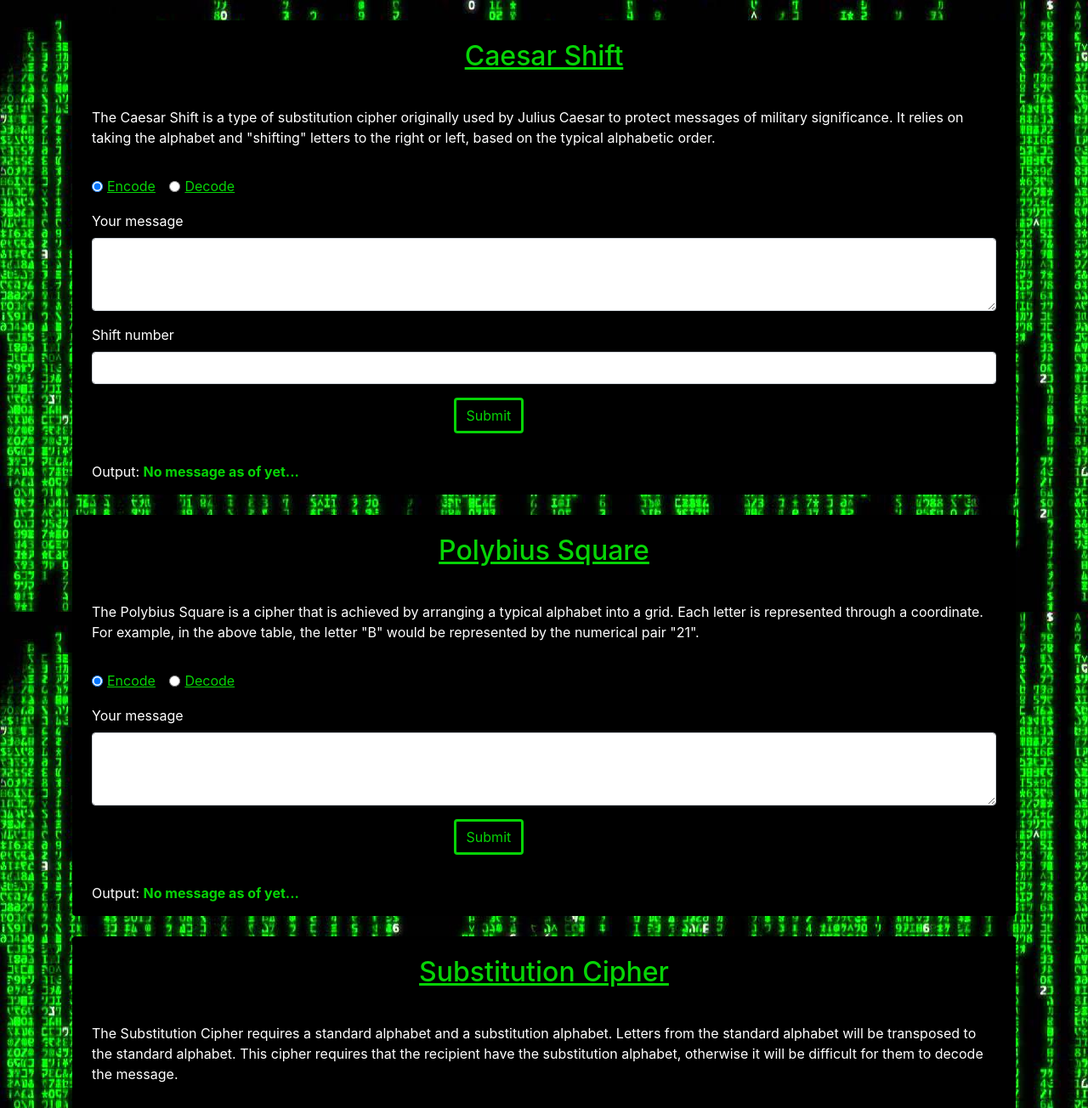
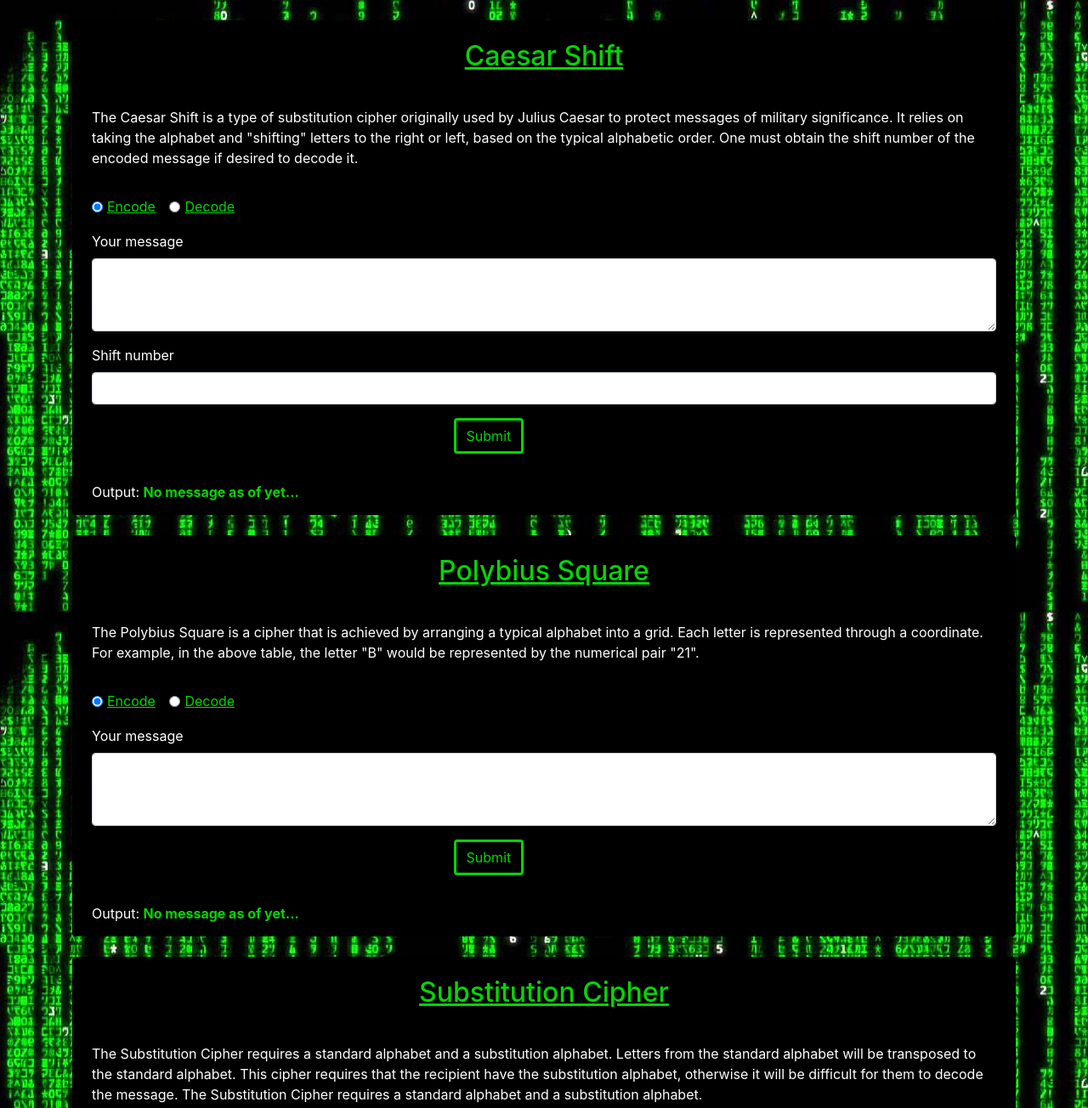
Before and after one commit to Code-Life-Hub/Decryption-Encryption-WebPage, a website: page index.html in a window 1280 px wide. Shown: the top 1304 px of the page at 85% size. Drawn offline with nearby package versions, Linux system fonts and the light colour scheme.

Commit message:
Community Suggestion Update to <p>'s

```diff
--- a/index.html
+++ b/index.html
@@ -115,7 +115,7 @@
                 used by Julius Caesar to protect messages of military
                 significance. It relies on taking the alphabet and "shifting"
                 letters to the right or left, based on the typical alphabetic
-                order.
+                order. One must obtain the shift number of the encoded message if desired to decode it.
               </p>
               <hr />
               <form id="caesar">
@@ -267,7 +267,8 @@
                 substitution alphabet. Letters from the standard alphabet will
                 be transposed to the standard alphabet. This cipher requires
                 that the recipient have the substitution alphabet, otherwise it
-                will be difficult for them to decode the message.
+                will be difficult for them to decode the message. The Substitution Cipher requires a standard alphabet and a
+                substitution alphabet.
               </p>
               <hr />
               <form id="substitution">
```
